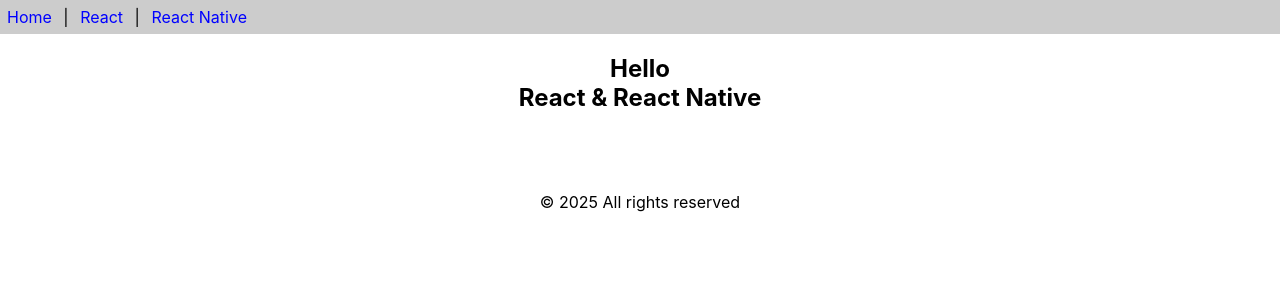
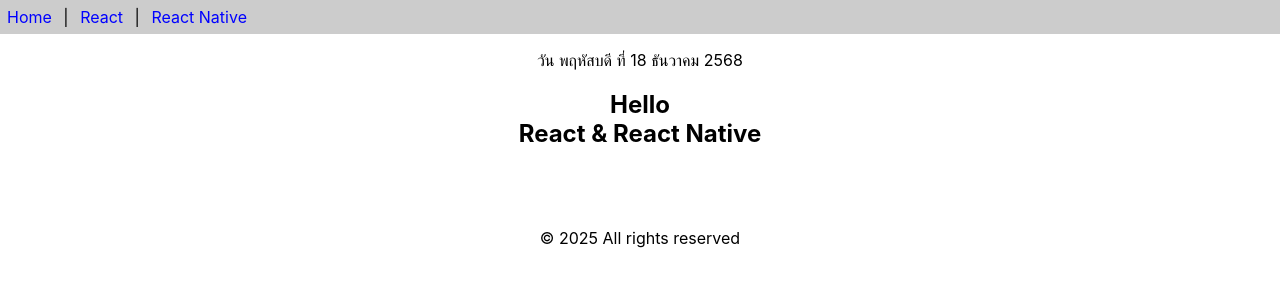
Before and after one commit to ChakkaphatChanamee/app1, a React (Create React App) app: page / in a window 1280 px wide. Shown: the top 300 px of the page. Built offline with nearby package versions, Linux system fonts and the light colour scheme.

Commit message:
Create Class Component and new Code in App.js
Create Class Component and new Code in App.js

```diff
--- a/src/App.js
+++ b/src/App.js
@@ -1,11 +1,17 @@
 import React from "react";
 import { Content, Footer, Header } from "./func-components";
+import getDate from './class-components'
+import Calender from "./class-components";
 
 
 function App() {
   return(
-    [<Header/>,<Content/>,<Footer/>]
-
+    <>
+      <Header/>
+      <p><center><Calender/></center></p>
+      <Content/>
+      <Footer/>
+    </>
   )
 
   }
--- /dev/null
+++ b/src/class-components.js
@@ -0,0 +1,20 @@
+import React,{Component} from "react";
+export default class Calender extends Component{
+    getDate(){
+        const dayNames =  ['อาทิตย์','จันทร์','อังคาร','พุธ','พฤหัสบดี','ศุกร์','เสาร์']
+
+        const monthNames = ['มกราคม','กุมภาพันธ์','มีนาคม','เมษายน','พฤษภาคม','มิถุนายน',
+                            'กรกฎาคม','สิงหาคม','กันยนยน','ตุลาคม','พฤศจิกายน','ธันวาคม']
+
+
+        const date = new Date()
+        const weekDay = dayNames[date.getDay()]
+        const day = date.getDate()
+        const month = monthNames[date.getMonth()]
+        const year = date.getFullYear() + 543
+        return `วัน ${weekDay} ที่ ${day} ${month} ${year}`
+    }
+    render(){
+        return<div>{this.getDate()}</div>
+    }
+}
```
